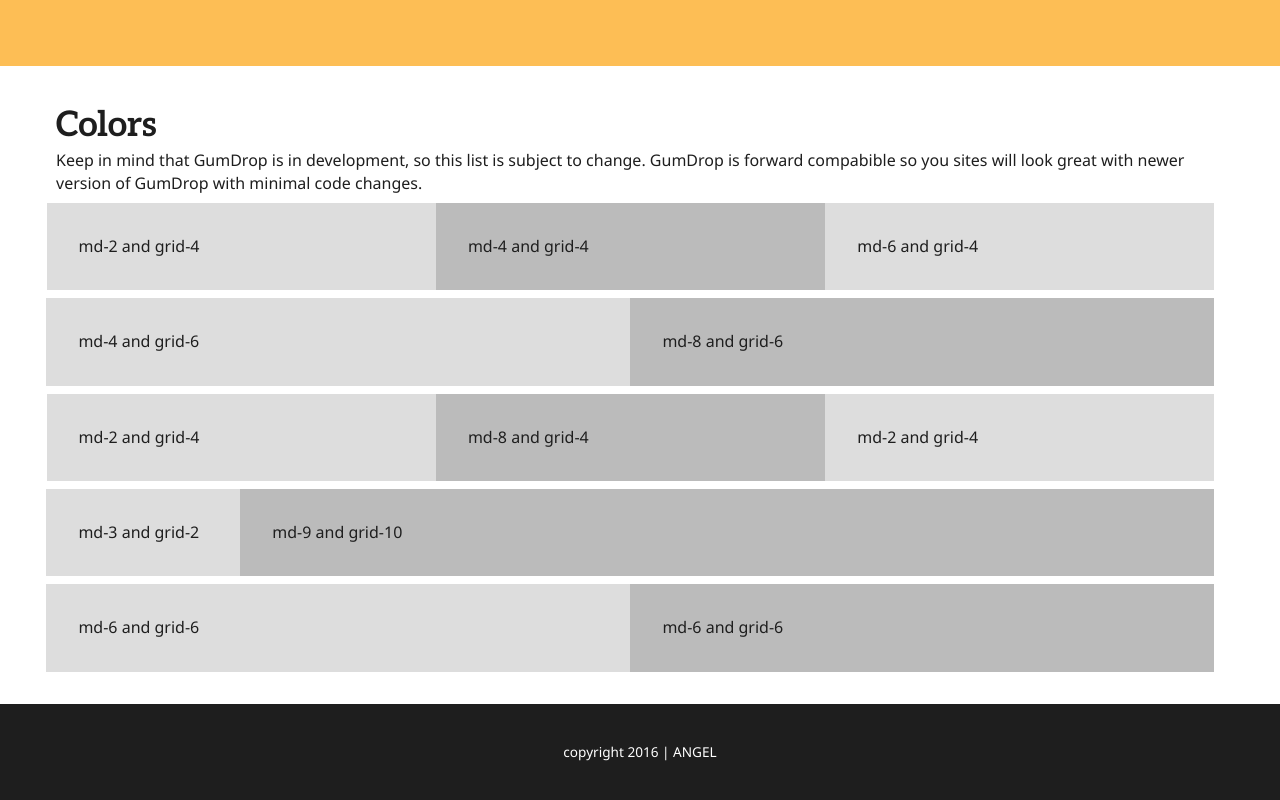
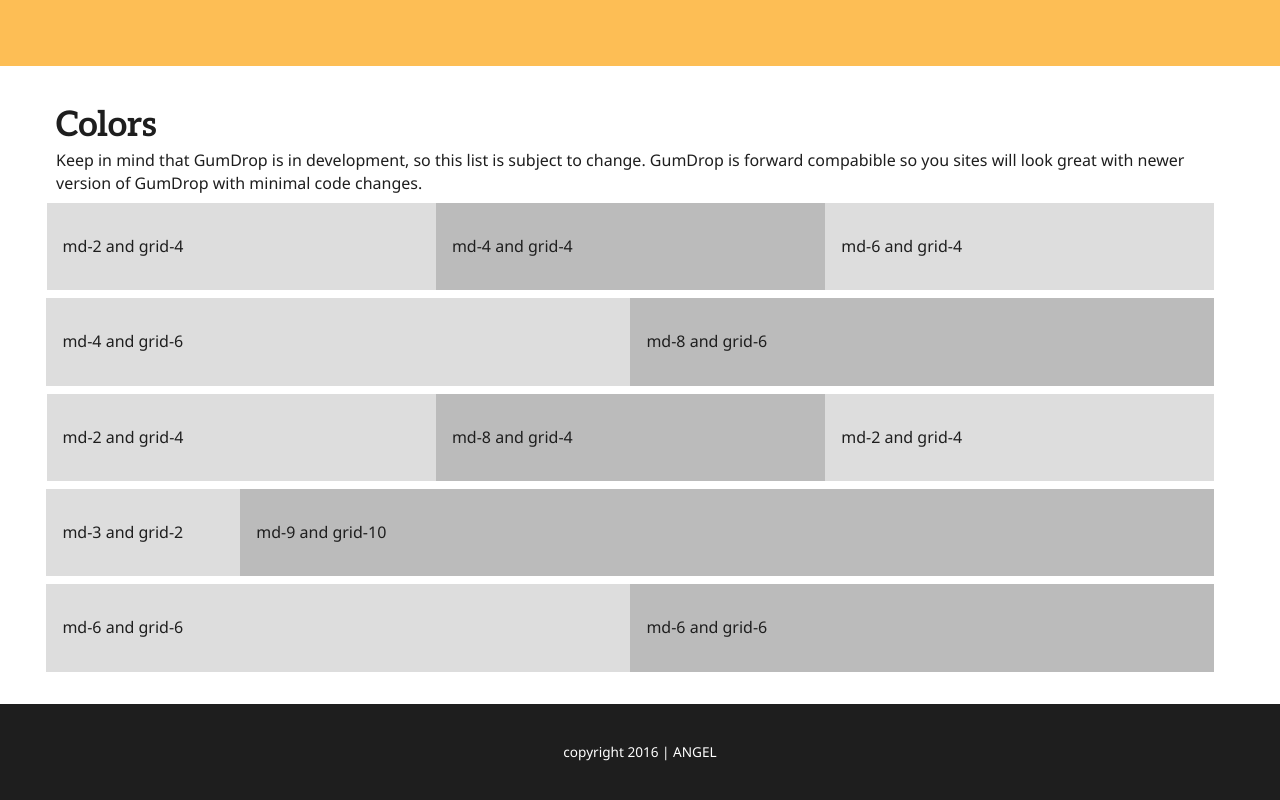
Before and after one commit to Ramireztime/Gumdrop, a plain HTML site: page docs/grid.html in a window 1280 px wide. Shown: the part 680-1480 px from the top of the page. Drawn offline with Linux system fonts and the light colour scheme.

Commit message:
Changed padding for grid visualization

```diff
--- a/docs/assets/css/documentation.css
+++ b/docs/assets/css/documentation.css
@@ -72,7 +72,7 @@ body {
 
 .vis,
 .vis-alt {
-    padding: 2em;
+    padding: 2em 1em;
     margin-top: 8px !important;
 }
 .vis {
```
